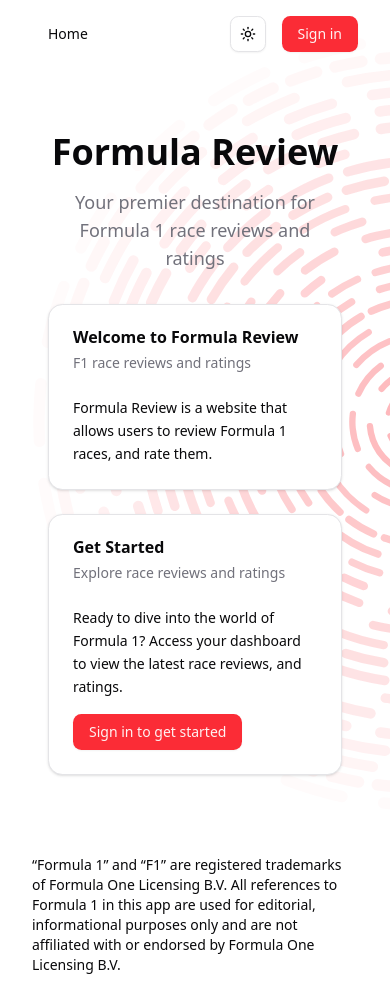
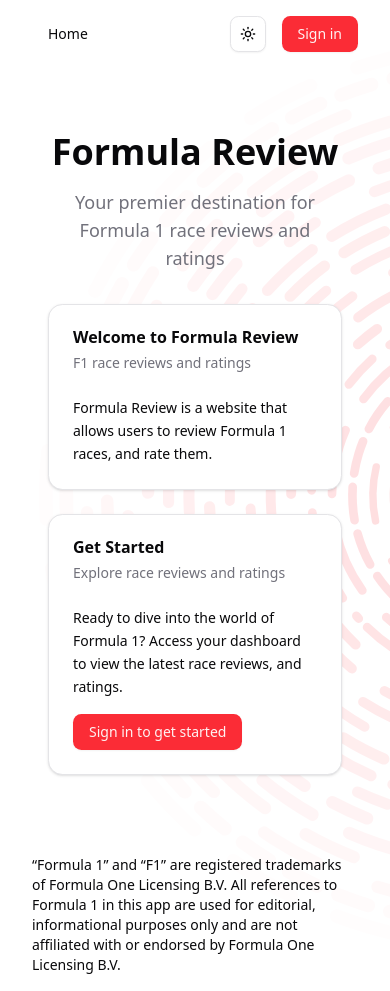
Before and after one commit to sbappan/formula-review, a Next.js app: page / in a window 390 px wide. Built offline with nearby package versions, Linux system fonts and the light colour scheme; no server answers.

Commit message:
refactor: update layout component for improved background styling
- Changed background opacity values for better visual contrast in light and dark modes.
- Adjusted layout class to enhance overall structure and responsiveness.

```diff
--- a/src/app/layout.tsx
+++ b/src/app/layout.tsx
@@ -26,7 +26,7 @@ export default function RootLayout({
       </head>
       <body>
         <Providers>
-          <div className="flex min-h-screen w-full flex-col before:absolute before:inset-0 before:-z-10 before:bg-[url(/light-bg-2.svg)] before:bg-cover before:bg-repeat before:opacity-35 sm:px-20 dark:before:bg-[url(/dark-bg.svg)] dark:before:opacity-20">
+          <div className="relative flex min-h-screen w-full flex-col before:absolute before:inset-0 before:-z-10 before:bg-[url(/light-bg-2.svg)] before:bg-cover before:bg-repeat before:opacity-20 sm:px-20 dark:before:opacity-30">
             <Header />
             <main className="relative flex w-full flex-grow flex-col gap-[32px] px-8 py-8">
               {children}
```
